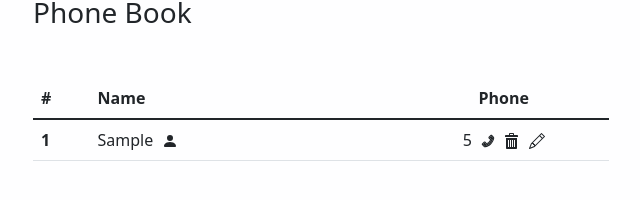
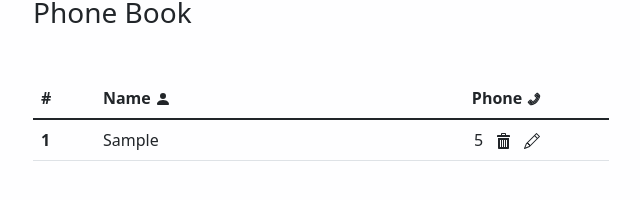
Before and after one commit to cwweb2020/phonebook, a React (Create React App) app: page / in a window 1280 px wide. Both pictures are taken after typing "Sample", "5" into the empty fields and a click on the button "ADD CONTACT". Shown: the part 350-550 px from the top of the page, without its empty margins (31-671 px from the left). Built offline with nearby package versions, Linux system fonts and the light colour scheme.

Commit message:
changed icons

```diff
--- a/src/components/List.js
+++ b/src/components/List.js
@@ -1,6 +1,4 @@
 import React, {  } from "react";
-import { AiTwotonePhone } from 'react-icons/ai';
-import { BsFillPersonFill } from 'react-icons/bs';
 import { ImBin } from 'react-icons/im';
 import { BsPencil } from 'react-icons/bs';
 
@@ -16,11 +14,11 @@ const List = ({phonebook, deleteItem}) => {
         {phonebook.length > 0 && phonebook.map((d, index) => (
         <tr key={index}>
           <th scope="row">{index + 1}</th>
-          <td>{d.name}&nbsp; <BsFillPersonFill /> </td>
+          <td>{d.name}</td>
           <td></td>
           <td></td>
           <td></td>
-          <td style={{textAlign: "center"}}>{d.phone}&nbsp; <AiTwotonePhone /> &nbsp;<ImBin onClick={()=> deleteItem(d.id)} />&nbsp; <BsPencil /> </td>
+          <td style={{textAlign: "center"}}>{d.phone}&nbsp; &nbsp;<ImBin onClick={()=> deleteItem(d.id)} />&nbsp;&nbsp; <BsPencil /> </td>
         </tr>
         ))}
       </tbody>
--- a/src/components/Table.js
+++ b/src/components/Table.js
@@ -1,6 +1,8 @@
 import React, {  } from "react";
 import List from "./List";
 import { DataConsumer } from "../context/DataProvider";
+import { BsFillPersonFill } from 'react-icons/bs';
+import { AiTwotonePhone } from 'react-icons/ai';
 
 const Table = () => {
     const { phonebook, deleteItem } = DataConsumer();
@@ -14,11 +16,11 @@ const Table = () => {
         <thead>
           <tr>
             <th scope="col">#</th>
-            <th scope="col">Name</th>
+            <th scope="col">Name <BsFillPersonFill /></th>
             <th scope="col"></th>
             <th scope="col"></th>
             <th scope="col"></th>
-            <th scope="col" style={{textAlign: "center"}}>Phone</th>
+            <th scope="col" style={{textAlign: "center"}}>Phone <AiTwotonePhone /></th>
           </tr>
         </thead>
            <List phonebook={phonebook} deleteItem={deleteItem}/>
```
